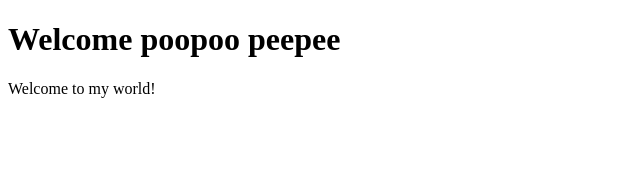
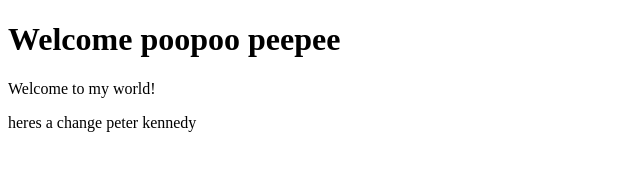
Before and after one commit to lcarr6/isfall25grp210, a plain HTML site: page index.html in a window 1280 px wide. Shown: the whole page, without its empty margins (0-640 px from the left). Drawn offline with Linux system fonts and the light colour scheme.

Commit message:
updated-file

```diff
--- a/index.html
+++ b/index.html
@@ -8,6 +8,7 @@
 <body>
     <h1>Welcome poopoo peepee</h1>
    <p>Welcome to my world!</p>
+   <p>heres a change peter kennedy</p>
    <script>
    alert("Danger will robinson");
     </script>
```
